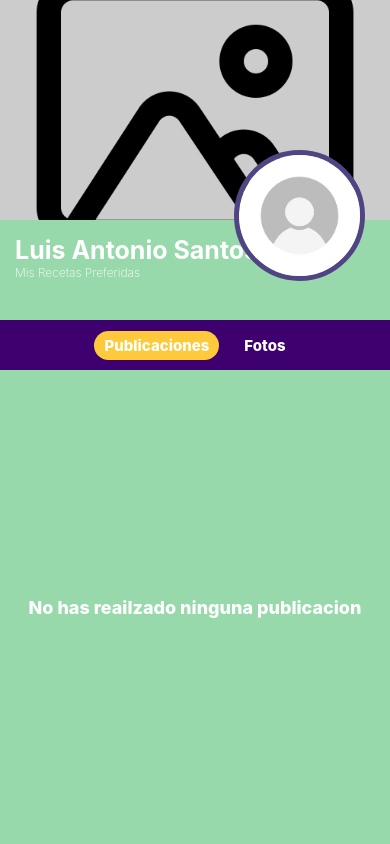
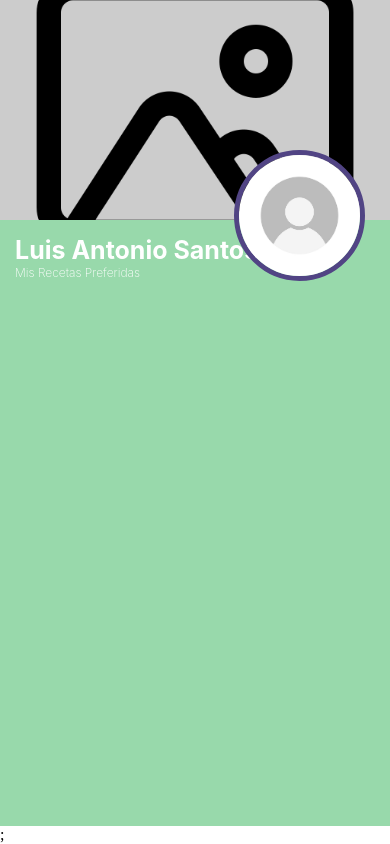
Before and after one commit to lasaro069/MiRecetario, a React Native app: screen /Publicaciones in a window 390 px wide. Built offline with nearby package versions, Linux system fonts and the light colour scheme.

Commit message:
se actualizan archivos varios, se realiza cambio del termino 'i,age' por 'images' en la linea 19 de 'PhotoContext.js que venía presentando error

```diff
--- a/App.js
+++ b/App.js
@@ -1,10 +1,13 @@
 import React, {useState} from "react";
-import {ScrollView, View, Text, StyleSheet, Image, TouchableOpacity, Modal, TextInput } from "react-native";
+import {ScrollView, View, StyleSheet } from "react-native";
+import { NavigationContainer } from "@react-navigation/native";
 import { Asset } from "expo-asset";
 
+import { ImageProvider  } from "./components/PhotoContext";
+
 import Profile from "./components/Profile";
-import * as ImagePicker from 'expo-image-picker';
-
+import MainNavigation from "./components/MainNavigation"
+;
 const imageProfile = Asset.fromModule(require("./assets/img/icono-imagen.png")).uri;
 
 
@@ -18,66 +21,14 @@ const App = () => {
 
 
 
-  // Variable para definir el estado del boton '+'
-  const [modalViseble, setModalVisible] = useState(false);
-
-  // validacion cuando abierto y cuando carrado
-  const openModal = () => {
-    setModalVisible(true);
-  }
-
-  const closeModal = () => {
-    setModalVisible(false);
-  }
-
-
-  const [selectImagePost, setSelectImagePost] = useState(null);
-
-
-  const openImagePost = async () => {
-    let permissionResult = await ImagePicker.requestMediaLibraryPermissionsAsync();
-
-    if (permissionResult.granted === false) {
-      alert('Permiso Denegado');
-      return;
-    }
-
-    // para cambiar la imagen del banner
-    const pickerResult = await ImagePicker.launchImageLibraryAsync();
-
-    const { uri } = pickerResult.assets[0];
-    setSelectImagePost({localUri : uri });
-
-  }
-
-  // array que guardará las publicaciones
-  const [ posts, setPosts ] = useState([]);
-
-  // constante que guarda lo que el usuario escriba
-  const [inputText, setInputText] = useState("");
-
-  // funcion para renderizar las publicaciones
-  const addPost = () => {
-
-    // condicional para la publicacion: si el usuario escribio algo o seleccionó una imagen
-    if (inputText || selectImagePost?.localUri) {
-      const newPost = { text: inputText, imageUri: selectImagePost?.localUri};
-
-      // para que la nueva publicacion se guarde
-      setPosts([...posts, newPost]);
-      setInputText("");
-      setSelectImagePost(null);
-      setModalVisible(false);
-    }
-  }
-
-
-
-
 
   return(
 
-    <>
+
+      <ImageProvider>
+
+        <NavigationContainer>
+
 
           {/* view para que no se cubra la barra de herramientas */}
         <View style={{width: "100%", height: "30", backgroundColor: "black"}}>
@@ -95,85 +46,20 @@ const App = () => {
             setSelectedImageProfile={setSelectedImageProfile}
           />
 
+          {/* <MainNavigation /> */}
 
-        {/* VIEW PARA PUBLICACIONES  */}
-
-        <View style={styles.containerPost}>
-
-          <View style={{width: "100%", height: 50, backgroundColor: "#3e006e", flexDirection: "row", justifyContent: "center", alignItems: "center", gap: 15}}>
-            <View style={{backgroundColor: "#ffc93c", paddingVertical: 5, paddingHorizontal: 10, borderRadius: 50 }}>
-              <Text style={{ color: "#fff", fontSize: 15, fontWeight: "800" }}>
-                Publicaciones
-              </Text>
-            </View>
-
-            <View style={{ paddingVertical: 5, paddingHorizontal: 10, borderRadius: 20 }}>
-              <Text style={{ color: "#fff", fontSize: 15, fontWeight: "800" }}>
-                Fotos
-              </Text>
-            </View>
-
-          </View>
-
-          <View style={{width: "100%", height: "100%", paddingHorizontal: 20 }}>
-
-            {posts.length > 0 ?(
-
-              posts.slice().reverse().map((posts, index) => (
-
-                /* publicacion 1 */
-                <View key={index} style={{width: "100%", padding: 20, backgroundColor: "#3e006e", borderRadius: 15, marginTop: 15 }}>
-                  <View>
-                    <View style={{flexDirection: "row"}}>
-                      <Image source={{uri: imagenFirma}} style={{width: 50, height: 50 }} />
-                      <View style={{flexDirection: "column", justifyContent: "center", marginLeft: 10}}>
-                        <Text style={{color: "#fff", fontSize: 16, fontWeight: "500"}}>
-                          Luis Antonio Santos
-                        </Text>
-                        <Text style={{color: "#fff", fontSize: 13, fontWeight: "500"}}>
-                          15/01/2025
-                        </Text>
-                      </View>
-                    </View>
-
-                  </View>
-
-                  <Text style={{color: "#fff", fontSize: 16, fontWeight: "400", marginTop: 10}}>
-                      {posts.text}
-                  </Text>
-                  {posts.imageUri && <Image source={{uri: posts.imageUri }} style={{width: "100%", height: 320, backgroundColor: "#ccc", borderRadius: 20, marginTop: 10 }} />}
-
-
-                </View>
-
-              ))) : (
-
-                <View style={{width: "100%", height: 475, flexDirection: "row", justifyContent: "center", alignItems: "center"}}>
-                  <Text style={{color: "#fff", fontSize: 18, fontWeight: "800"}} >
-                    No has reailzado ninguna publicacion
-                  </Text>
-                </View>
-
-              )};
-
-
-
-
-
-
-          </View>
-
-
-        </View>
 
 
         </ScrollView>
 
+
+        </NavigationContainer>
+
         {/* // Modal para agregar una publicacion al blog */}
 
+      </ImageProvider>
 
 
-    </>
   );
 };
 
--- a/components/Modal.js
+++ b/components/Modal.js
@@ -8,7 +8,7 @@ const imageProfile = Asset.fromModule(require("../assets/img/icono-imagen.png"))
 const leftBack = Asset.fromModule(require("../assets/img/left-arrow.png")).uri;
 
 
-const Modal = ({ selectImagePost, setSelectImagePost, modalViseble, closeModal, selectedImageProfile, addPost }) => {
+const ModalPublicaciones = ({ selectImagePost, setSelectImagePost, modalViseble, closeModal, selectedImageProfile, addPost }) => {
 
 
 
@@ -171,4 +171,4 @@ const styles = StyleSheet.create({
 
 });
 
-export default Modal;
+export default ModalPublicaciones;
--- a/components/PhotoContext.js
+++ b/components/PhotoContext.js
@@ -1,9 +1,9 @@
 
-import react, { createContext, useState, useContext } from "react";
+import React, { createContext, useState, useContext } from "react";
 
 const ImageContext = createContext();
 
-export const imageProvider = ({children}) => {
+export const ImageProvider = ({children}) => {
 
   const [ images, setImages] = useState([]);
 
@@ -16,7 +16,7 @@ export const imageProvider = ({children}) => {
 
   return(
 
-    <ImageContext.Provider value={{image, addImage}}>
+    <ImageContext.Provider value={{images, addImage}}>
 
       {children};
     </ImageContext.Provider>
--- a/components/Publicaciones.js
+++ b/components/Publicaciones.js
@@ -1,9 +1,9 @@
 import React, {useState} from "react";
-import { View, Text, StyleSheet, Image, TouchableOpacity, Modal } from "react-native";
+import { View, Text, StyleSheet, Image, TouchableOpacity } from "react-native";
 import { Asset } from "expo-asset";
 
 import { useImages } from "./PhotoContext";
-import Modal from "./Modal";
+import ModalPublicaciones from "./Modal";
 
 
 const imageProfile = Asset.fromModule(require("../assets/img/icono-usuario.png")).uri
@@ -164,7 +164,7 @@ const Publicaciones = () => {
           <Text style={{color: "#fff", fontSize: 20, fontWeight: 800}} >+</Text>
       </TouchableOpacity>
 
-      <Modal
+      <ModalPublicaciones
 
         selectImagePost = {selectImagePost}
         setSelectImagePost = {setSelectImagePost}
```
Also changed, not shown: package.json (+4 -4 lines), 1 other file (tests, documents, lock files or other folders). Lines whose indentation alone changed are shown as unchanged.
